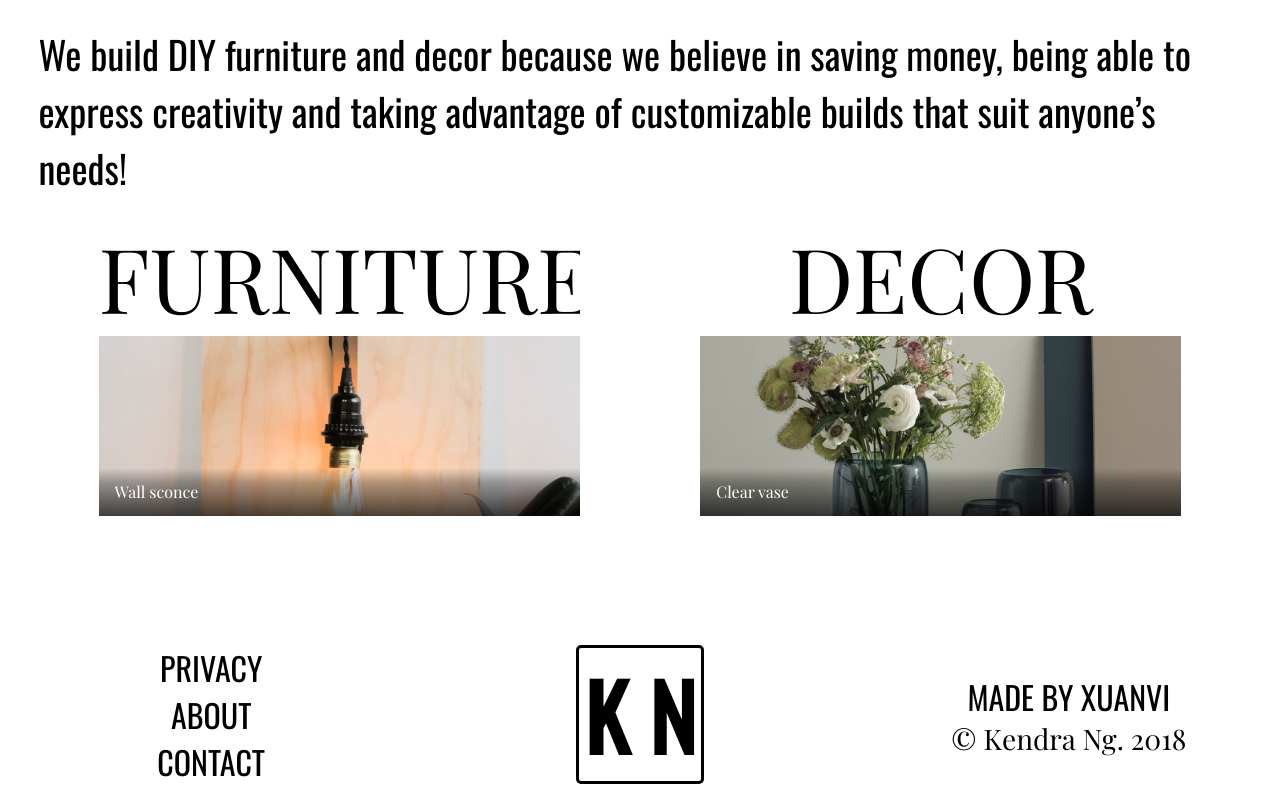
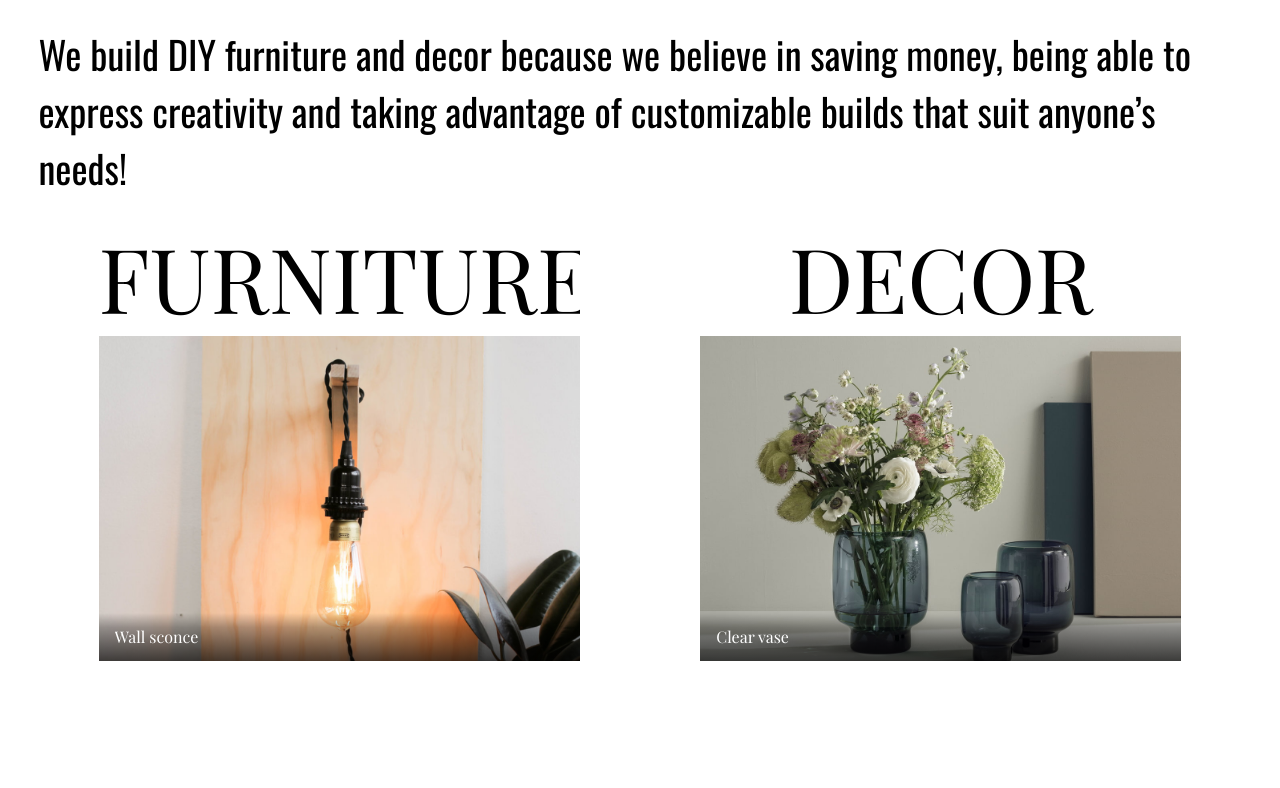
Before and after one commit to xuanvi26/blog, a React (Create React App) app: page / in a window 1280 px wide. Shown: the part 2180-2968 px from the top of the page. Built offline with nearby package versions, Linux system fonts and the light colour scheme.

Commit message:
Update grid height and readme

```diff
--- a/src/components/Slider/Slider.jsx
+++ b/src/components/Slider/Slider.jsx
@@ -41,7 +41,7 @@ function SingleLineGridList(props) {
       <div className='display-in-line'>
           <div className='subtitle'>{title}</div>
       </div>
-      <GridList className={classes.gridList} cols={1}>
+      <GridList className={classes.gridList} cellHeight={325} cols={1}>
         {props.tileData.map(tile => (
           <GridListTile className={classes.tileWrapper} key={tile.img}>
             <img src={tile.img} alt={tile.title} />
```
Also changed, not shown: 1 other file (tests, documents, lock files or other folders).
